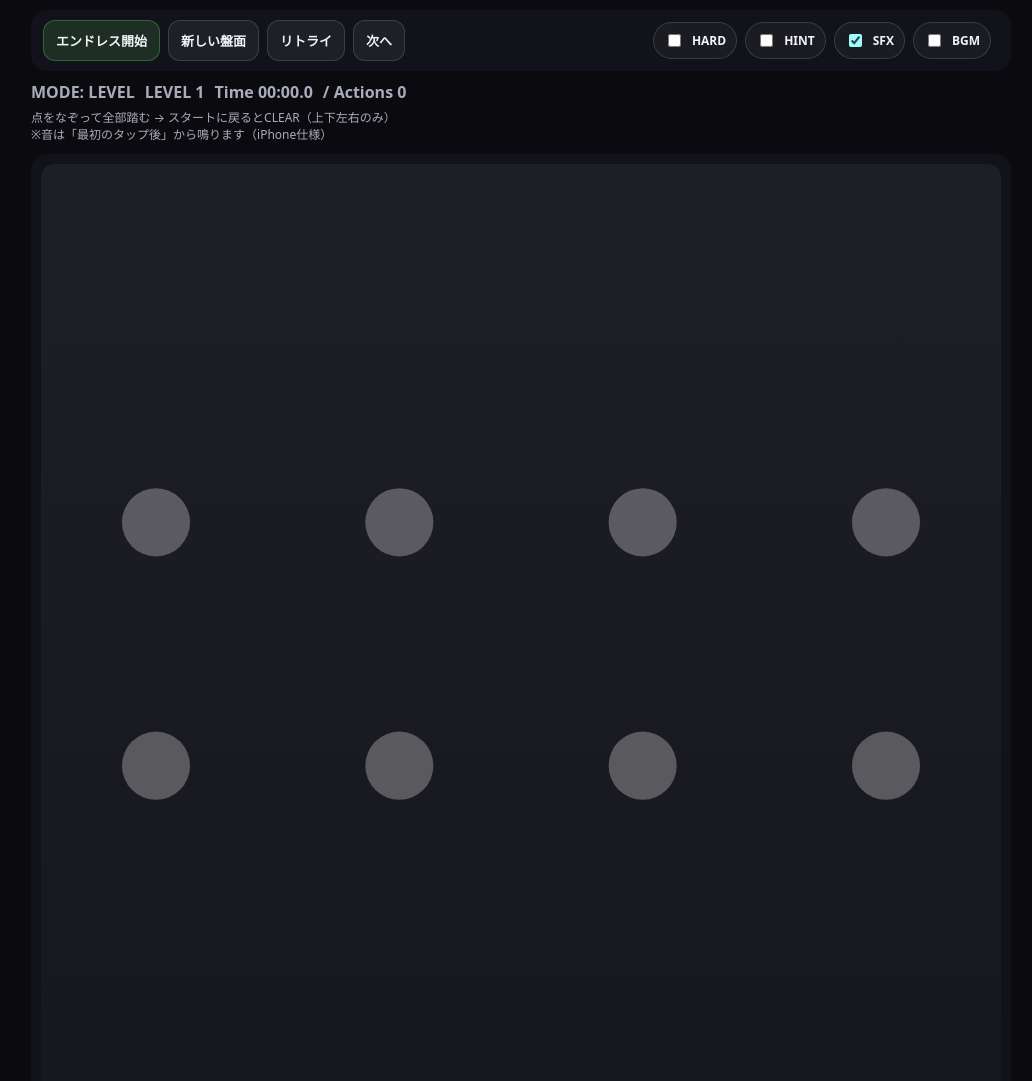
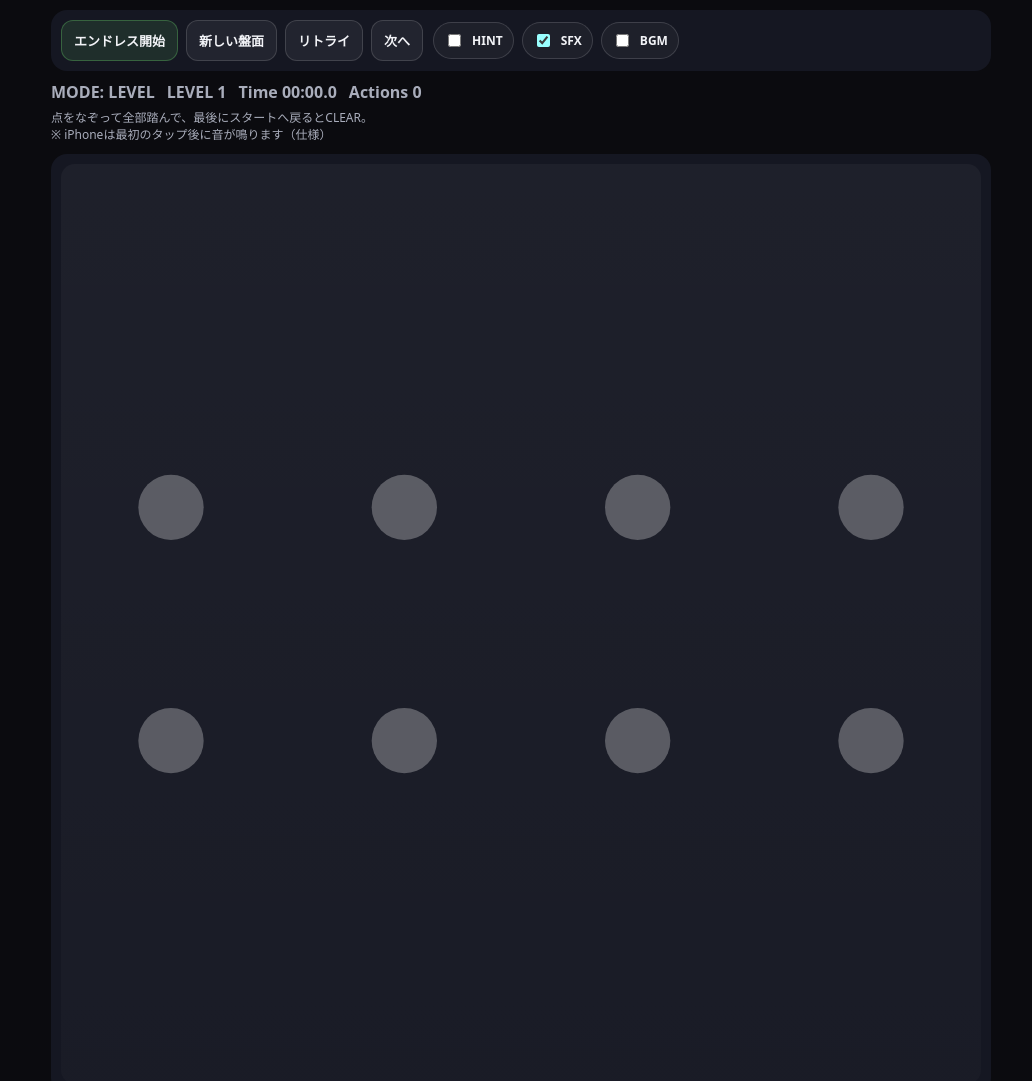
Before and after one commit to KeigoFukada/loopline, a plain HTML site: page index.html in a window 1280 px wide. Shown: the top 1081 px of the page, without its empty margins (119-1151 px from the left). Drawn offline with Linux system fonts and the light colour scheme.

Commit message:
Refactor HTML structure and improve styles
Updated the title and improved styling for various elements. Refactored audio handling and UI interactions for better readability and functionality.

```diff
--- a/index.html
+++ b/index.html
@@ -3,30 +3,35 @@
 <head>
   <meta charset="utf-8" />
   <meta name="viewport" content="width=device-width,initial-scale=1,viewport-fit=cover" />
-  <title>LoopLine</title>
+  <title>LoopLine Recovery</title>
   <meta name="theme-color" content="#0b0b0f" />
   <style>
-    :root{--bg:#0b0b0f;--panel:#12121a;--ink:#f2f3f7;--muted:#a9adbb;--good:#7CFF7C;--bad:#ff6b6b;}
-    html,body{height:100%;margin:0;background:var(--bg);color:var(--ink);font-family:system-ui,-apple-system,Segoe UI,Roboto,"Noto Sans JP",sans-serif}
-    .wrap{max-width:980px;margin:0 auto;padding:10px 12px 16px}
-    .top{display:flex;gap:10px;align-items:center;justify-content:space-between;flex-wrap:wrap;background:var(--panel);border-radius:16px;padding:10px 12px}
-    .row{display:flex;gap:8px;align-items:center;flex-wrap:wrap}
-    .btn{cursor:pointer;border:1px solid rgba(255,255,255,.14);background:rgba(255,255,255,.06);color:var(--ink);
-      padding:10px 12px;border-radius:12px;font-weight:800;font-size:13px;user-select:none}
+    :root{
+      --bg:#0b0b0f; --panel:#151722; --ink:#f2f3f7; --muted:#a9adbb;
+      --good:#7CFF7C; --line:#d9dbe5;
+    }
+    *{box-sizing:border-box}
+    html,body{height:100%;margin:0;background:var(--bg);color:var(--ink);
+      font-family:system-ui,-apple-system,Segoe UI,Roboto,"Noto Sans JP",sans-serif}
+    .wrap{max-width:960px;margin:0 auto;padding:10px}
+    .top{background:var(--panel);border-radius:16px;padding:10px;display:flex;gap:10px;flex-wrap:wrap;align-items:center}
+    .row{display:flex;gap:8px;flex-wrap:wrap;align-items:center}
+    .btn{border:1px solid rgba(255,255,255,.14);background:rgba(255,255,255,.06);color:var(--ink);
+      padding:10px 12px;border-radius:12px;font-weight:800;font-size:13px;cursor:pointer;user-select:none}
     .btn:active{transform:translateY(1px)}
-    .btn.primary{background:rgba(124,255,124,.12);border-color:rgba(124,255,124,.25)}
-    .pill{display:inline-flex;gap:8px;align-items:center;padding:8px 10px;border-radius:999px;border:1px solid rgba(255,255,255,.14);background:rgba(255,255,255,.04);font-size:12px;font-weight:800}
+    .btn.primary{background:rgba(124,255,124,.10);border-color:rgba(124,255,124,.25)}
+    .pill{display:inline-flex;align-items:center;gap:8px;padding:8px 10px;border-radius:999px;
+      border:1px solid rgba(255,255,255,.14);background:rgba(255,255,255,.04);font-size:12px;font-weight:800}
     .pill input{accent-color:#9ff}
-    .stats{display:flex;gap:10px;align-items:center;flex-wrap:wrap;margin-top:10px;color:var(--muted);font-weight:800}
+    #clear{font-weight:1000;color:var(--good);margin-left:4px}
+    .stats{display:flex;gap:12px;flex-wrap:wrap;color:var(--muted);font-weight:800;margin-top:10px}
     .hint{margin-top:6px;color:var(--muted);font-size:12px;line-height:1.45}
-    .stage{margin-top:10px;background:var(--panel);border-radius:16px;padding:10px}
-    canvas{width:100%;display:block;border-radius:14px;background:linear-gradient(180deg, rgba(255,255,255,.05), rgba(255,255,255,.02));touch-action:none}
-    #clear{font-weight:1000;color:var(--good);letter-spacing:.06em}
+    .stage{background:var(--panel);border-radius:16px;padding:10px;margin-top:10px}
+    canvas{width:100%;display:block;border-radius:14px;background:linear-gradient(180deg, rgba(255,255,255,.04), rgba(255,255,255,.02));touch-action:none}
     @media (max-width:520px){
       .top{flex-direction:column;align-items:stretch}
       .btn{padding:9px 10px;font-size:12px}
       .pill{padding:7px 9px}
-      .wrap{padding:8px 10px 14px}
     }
   </style>
 </head>
@@ -34,16 +39,15 @@
 <div class="wrap">
   <div class="top">
     <div class="row">
-      <div class="btn primary" id="btnEndless">エンドレス開始</div>
-      <div class="btn" id="btnNew">新しい盤面</div>
-      <div class="btn" id="btnRetry">リトライ</div>
-      <div class="btn" id="btnNext">次へ</div>
+      <button class="btn primary" id="btnEndless">エンドレス開始</button>
+      <button class="btn" id="btnNew">新しい盤面</button>
+      <button class="btn" id="btnRetry">リトライ</button>
+      <button class="btn" id="btnNext">次へ</button>
     </div>
     <div class="row">
-      <span class="pill"><input type="checkbox" id="togHard">HARD</span>
-      <span class="pill"><input type="checkbox" id="togHint">HINT</span>
-      <span class="pill"><input type="checkbox" id="togSfx" checked>SFX</span>
-      <span class="pill"><input type="checkbox" id="togBgm">BGM</span>
+      <label class="pill"><input type="checkbox" id="togHint">HINT</label>
+      <label class="pill"><input type="checkbox" id="togSfx" checked>SFX</label>
+      <label class="pill"><input type="checkbox" id="togBgm">BGM</label>
       <span id="clear"></span>
     </div>
   </div>
@@ -52,11 +56,11 @@
     <div>MODE: <span id="modeLabel">LEVEL</span></div>
     <div>LEVEL <span id="levelLabel">1</span></div>
     <div>Time <span id="timeLabel">00:00.0</span></div>
-    <div>/ Actions <span id="actLabel">0</span></div>
+    <div>Actions <span id="actLabel">0</span></div>
   </div>
   <div class="hint">
-    点をなぞって全部踏む → スタートに戻るとCLEAR（上下左右のみ）<br/>
-    ※音は「最初のタップ後」から鳴ります（iPhone仕様）
+    点をなぞって全部踏んで、最後にスタートへ戻るとCLEAR。<br>
+    ※ iPhoneは最初のタップ後に音が鳴ります（仕様）
   </div>
 
   <div class="stage">
@@ -66,260 +70,354 @@
 
 <script>
 (() => {
-  const ASSET_VER = "11"; // 反映されない時は数字を上げてCommit
-  const $ = (id)=>document.getElementById(id);
+  const ASSET_VER = "13"; // 反映されない時は数字を上げてCommit
+  const $ = (id) => document.getElementById(id);
 
-  // ---- audio (files) ----
+  // ========= Audio (files) =========
   const audio = (() => {
-    const enabled = { sfx:true, bgm:false };
-    const files = {
-      bgm: `assets/bgm.mp3?v=${ASSET_VER}`,
-      start: `assets/sfx_start.mp3?v=${ASSET_VER}`,
-      step: `assets/sfx_step.mp3?v=${ASSET_VER}`,
-      undo: `assets/sfx_undo.mp3?v=${ASSET_VER}`,
-      error:`assets/sfx_error.mp3?v=${ASSET_VER}`,
-      clear:`assets/sfx_clear.mp3?v=${ASSET_VER}`,
+    const enabled = { sfx: true, bgm: false };
+    let unlocked = false;
+    const path = (n) => `assets/${n}.mp3?v=${ASSET_VER}`;
+    const bgm = new Audio(path("bgm"));
+    bgm.loop = true;
+    bgm.volume = 0.55;
+
+    const map = {
+      start: "sfx_start",
+      step: "sfx_step",
+      undo: "sfx_undo",
+      error: "sfx_error",
+      clear: "sfx_clear",
     };
-    let unlocked=false;
-    const bgm = new Audio(files.bgm); bgm.loop=true; bgm.volume=0.55;
-    function play(name, vol=0.9){
-      if(!enabled.sfx || !unlocked) return;
-      try{
-        const a = new Audio(files[name]); a.volume=vol; a.play().catch(()=>{});
-      }catch{}
+
+    function play(name, volume = 0.9) {
+      if (!enabled.sfx || !unlocked) return;
+      const file = map[name];
+      if (!file) return;
+      try {
+        const a = new Audio(path(file));
+        a.volume = volume;
+        a.play().catch(() => {});
+      } catch (_) {}
     }
-    function setBgm(on){
+
+    function setBgm(on) {
       enabled.bgm = on;
-      if(!on){ bgm.pause(); return; }
-      if(!unlocked) return;
-      bgm.play().catch(()=>{});
+      if (!on) { bgm.pause(); return; }
+      if (!unlocked) return;
+      bgm.play().catch(() => {});
     }
-    function unlock(){
-      if(unlocked) return;
-      unlocked=true;
-      if(enabled.bgm) bgm.play().catch(()=>{});
+
+    function unlock() {
+      if (unlocked) return;
+      unlocked = true;
+      if (enabled.bgm) bgm.play().catch(() => {});
     }
+
     return { enabled, play, setBgm, unlock };
   })();
-  window.addEventListener("pointerdown", ()=>audio.unlock(), {passive:true});
 
-  // ---- ui ----
-  const Tog = { hard:$("togHard"), hint:$("togHint"), sfx:$("togSfx"), bgm:$("togBgm") };
-  const UI  = { mode:$("modeLabel"), level:$("levelLabel"), time:$("timeLabel"), act:$("actLabel"), clear:$("clear") };
+  window.addEventListener("pointerdown", () => audio.unlock(), { passive: true });
 
-  // ---- canvas ----
-  const cv = $("cv"); const ctx = cv.getContext("2d");
-  function resizeCanvas(){
+  // ========= UI =========
+  const UI = {
+    mode: $("modeLabel"),
+    level: $("levelLabel"),
+    time: $("timeLabel"),
+    act: $("actLabel"),
+    clear: $("clear"),
+  };
+  const Tog = {
+    hint: $("togHint"),
+    sfx: $("togSfx"),
+    bgm: $("togBgm"),
+  };
+
+  Tog.sfx.addEventListener("change", () => audio.enabled.sfx = Tog.sfx.checked);
+  Tog.bgm.addEventListener("change", () => audio.setBgm(Tog.bgm.checked));
+
+  // ========= Canvas =========
+  const cv = $("cv");
+  const ctx = cv.getContext("2d");
+
+  function resizeCanvas() {
     const rect = cv.getBoundingClientRect();
     const dpr = Math.min(2, window.devicePixelRatio || 1);
     const w = Math.max(320, Math.floor(rect.width * dpr));
-    cv.width = w; cv.height = w;
+    if (cv.width !== w || cv.height !== w) {
+      cv.width = w;
+      cv.height = w;
+    }
   }
-  window.addEventListener("resize", ()=>{ resizeCanvas(); draw(); });
+  window.addEventListener("resize", () => { resizeCanvas(); draw(); });
 
-  // ---- game (simple loopline) ----
-  const levels = [{r:2,c:4},{r:3,c:4},{r:4,c:4},{r:3,c:6},{r:4,c:6}];
-  let mode="LEVEL";
-  let levelIndex=0;
-  let rows=2, cols=4;
-  let nodes=[]; // {id,r,c,x,y,visited}
-  let startId=-1, lastId=-1;
-  let path=[]; let segments=[];
-  let actions=0;
-  let startedAt=null, timer=null;
+  // ========= Game =========
+  const levels = [
+    { r: 2, c: 4 },
+    { r: 3, c: 4 },
+    { r: 4, c: 4 },
+    { r: 3, c: 6 },
+    { r: 4, c: 6 },
+    { r: 5, c: 6 },
+  ];
 
-  function fmt(ms){
-    const s=ms/1000, m=Math.floor(s/60), rr=s-m*60;
-    return `${String(m).padStart(2,"0")}:${String(Math.floor(rr)).padStart(2,"0")}.${Math.floor((rr%1)*10)}`;
+  let mode = "LEVEL";
+  let levelIdx = 0;
+  let rows = 2, cols = 4;
+  let nodes = []; // {id,r,c,x,y,visited}
+  let startId = -1;
+  let lastId = -1;
+  let path = [];
+  let segments = []; // [a,b]
+  let actions = 0;
+
+  let startedAt = null;
+  let timer = null;
+
+  function fmtTime(ms) {
+    const t = Math.max(0, ms|0);
+    const s = t / 1000;
+    const m = Math.floor(s / 60);
+    const rs = s - m * 60;
+    return `${String(m).padStart(2,"0")}:${String(Math.floor(rs)).padStart(2,"0")}.${Math.floor((rs % 1) * 10)}`;
   }
-  function tick(){
-    UI.time.textContent = startedAt ? fmt(Date.now()-startedAt) : "00:00.0";
+  function startTimer() {
+    if (startedAt) return;
+    startedAt = Date.now();
+    timer = setInterval(() => {
+      UI.time.textContent = fmtTime(Date.now() - startedAt);
+    }, 100);
   }
-  function startTimer(){
-    if(startedAt) return;
-    startedAt=Date.now(); timer=setInterval(tick,100);
+  function stopTimer() {
+    if (timer) clearInterval(timer);
+    timer = null;
   }
-  function stopTimer(){ if(timer) clearInterval(timer); timer=null; }
 
-  function loadLevel(r,c){
-    rows=r; cols=c;
-    nodes=[]; segments=[]; path=[]; actions=0; startedAt=null; stopTimer();
-    UI.act.textContent="0"; UI.clear.textContent="";
-    startId=-1; lastId=-1;
-    for(let rr=0;rr<rows;rr++){
-      for(let cc=0;cc<cols;cc++){
-        nodes.push({id:rr*cols+cc,r:rr,c:cc,x:0,y:0,visited:false});
+  function resetStats() {
+    stopTimer();
+    startedAt = null;
+    UI.time.textContent = "00:00.0";
+    actions = 0;
+    UI.act.textContent = "0";
+    UI.clear.textContent = "";
+  }
+
+  function buildLevel(r, c) {
+    rows = r; cols = c;
+    nodes = [];
+    segments = [];
+    path = [];
+    startId = -1;
+    lastId = -1;
+    resetStats();
+
+    let id = 0;
+    for (let rr = 0; rr < rows; rr++) {
+      for (let cc = 0; cc < cols; cc++) {
+        nodes.push({ id: id++, r: rr, c: cc, x: 0, y: 0, visited: false });
       }
     }
     draw();
   }
 
-  function pos(){
-    resizeCanvas();
-    const pad = Math.round(cv.width*0.12);
-    const size = cv.width - pad*2;
-    const step = (cols>1 && rows>1) ? Math.min(size/(cols-1), size/(rows-1)) : size;
-    const ox = (cv.width - (cols-1)*step)/2;
-    const oy = (cv.height - (rows-1)*step)/2;
-    for(const n of nodes){
-      n.x = ox + n.c*step;
-      n.y = oy + n.r*step;
-    }
-    return {pad,step};
+  function nextLevel() {
+    levelIdx = (levelIdx + 1) % levels.length;
+    UI.level.textContent = String(levelIdx + 1);
+    const lv = levels[levelIdx];
+    buildLevel(lv.r, lv.c);
   }
 
-  function nearest(px,py){
-    let best=null, bd=1e18;
-    for(const n of nodes){
-      const dx=n.x-px, dy=n.y-py;
-      const d=dx*dx+dy*dy;
-      if(d<bd){ bd=d; best=n; }
-    }
-    return {n:best,d2:bd};
-  }
-  function adjacent(a,b){
-    const A=nodes[a], B=nodes[b];
-    return Math.abs(A.r-B.r)+Math.abs(A.c-B.c)===1;
-  }
-  function visitedCount(){
-    let c=0; for(const n of nodes) if(n.visited) c++; return c;
+  function newBoard() {
+    // 同レベルのまま、行列を少し揺らして新鮮味
+    const base = levels[levelIdx];
+    const swap = Math.random() < 0.5;
+    const r = swap ? base.r : base.r;
+    const c = swap ? base.c : base.c;
+    buildLevel(r, c);
   }
 
-  function tryStep(target){
-    if(!target) return;
-    if(startId<0){
+  function updateNodePixels() {
+    resizeCanvas();
+    const pad = Math.round(cv.width * 0.12);
+    const usable = cv.width - pad * 2;
+    const stepX = cols > 1 ? usable / (cols - 1) : usable;
+    const stepY = rows > 1 ? usable / (rows - 1) : usable;
+    const step = Math.min(stepX, stepY);
+    const ox = (cv.width - (cols - 1) * step) / 2;
+    const oy = (cv.height - (rows - 1) * step) / 2;
+
+    for (const n of nodes) {
+      n.x = ox + n.c * step;
+      n.y = oy + n.r * step;
+    }
+    return { step };
+  }
+
+  function adjacent(a, b) {
+    const A = nodes[a], B = nodes[b];
+    return Math.abs(A.r - B.r) + Math.abs(A.c - B.c) === 1;
+  }
+
+  function visitedCount() {
+    let count = 0;
+    for (const n of nodes) if (n.visited) count++;
+    return count;
+  }
+
+  function nearestNode(px, py) {
+    let best = null, bestD = Infinity;
+    for (const n of nodes) {
+      const dx = px - n.x, dy = py - n.y;
+      const d = dx * dx + dy * dy;
+      if (d < bestD) { bestD = d; best = n; }
+    }
+    return { node: best, dist2: bestD };
+  }
+
+  function tryStep(target) {
+    if (!target) return;
+    if (UI.clear.textContent === "CLEAR!") return;
+
+    if (startId < 0) {
       // start
-      startId=target.id; lastId=target.id;
-      target.visited=true;
-      path=[target.id];
-      actions++; UI.act.textContent=String(actions);
-      audio.play("start",0.9);
+      startId = target.id;
+      lastId = target.id;
+      target.visited = true;
+      path = [target.id];
+      actions++; UI.act.textContent = String(actions);
+      audio.play("start", 0.95);
       draw();
       return;
     }
 
-    // undo (one step back)
-    if(path.length>=2 && target.id===path[path.length-2]){
+    // undo (tap previous)
+    if (path.length >= 2 && target.id === path[path.length - 2]) {
+      const removed = path.pop();
+      nodes[removed].visited = false;
       segments.pop();
-      const last = path.pop();
-      nodes[last].visited=false;
-      lastId = path[path.length-1];
-      actions++; UI.act.textContent=String(actions);
-      audio.play("undo",0.85);
+      lastId = path[path.length - 1];
+      actions++; UI.act.textContent = String(actions);
+      audio.play("undo", 0.85);
       draw();
       return;
     }
 
-    // close
-    const total = rows*cols;
-    if(target.id===startId && path.length>=4 && adjacent(lastId,startId) && visitedCount()===total){
-      segments.push([lastId,startId]);
-      actions++; UI.act.textContent=String(actions);
+    const total = rows * cols;
+
+    // close loop
+    if (
+      target.id === startId &&
+      path.length >= 4 &&
+      adjacent(lastId, startId) &&
+      visitedCount() === total
+    ) {
+      segments.push([lastId, startId]);
+      actions++; UI.act.textContent = String(actions);
       stopTimer();
-      UI.clear.textContent="CLEAR!";
-      audio.play("clear",1.0);
+      UI.clear.textContent = "CLEAR!";
+      audio.play("clear", 1.0);
       draw();
-      // auto next
-      if(mode==="LEVEL"){
-        setTimeout(()=>nextLevel(), 650);
-      }
+      if (mode === "LEVEL") setTimeout(nextLevel, 650);
       return;
     }
 
-    if(target.visited) { audio.play("error",0.9); return; }
-    if(!adjacent(lastId,target.id)) { audio.play("error",0.9); return; }
+    if (target.visited) { audio.play("error", 0.9); return; }
+    if (!adjacent(lastId, target.id)) { audio.play("error", 0.9); return; }
 
-    if(path.length===1) startTimer();
-    segments.push([lastId,target.id]);
-    target.visited=true;
+    if (path.length === 1) startTimer();
+    segments.push([lastId, target.id]);
+    target.visited = true;
     path.push(target.id);
-    lastId=target.id;
-    actions++; UI.act.textContent=String(actions);
-    audio.play("step",0.75);
+    lastId = target.id;
+    actions++; UI.act.textContent = String(actions);
+    audio.play("step", 0.75);
     draw();
   }
 
-  function nextLevel(){
-    levelIndex = (levelIndex+1) % levels.length;
-    UI.level.textContent=String(levelIndex+1);
-    const lv = levels[levelIndex];
-    loadLevel(lv.r, lv.c);
-  }
+  // pointer input
+  cv.addEventListener("pointerdown", (e) => {
+    const rect = cv.getBoundingClientRect();
+    const x = (e.clientX - rect.left) * (cv.width / rect.width);
+    const y = (e.clientY - rect.top) * (cv.height / rect.height);
+    const { step } = updateNodePixels();
+    const { node, dist2 } = nearestNode(x, y);
+    const r = Math.max(14, step * 0.18);
+    if (node && dist2 <= (r * r * 5)) {
+      tryStep(node);
+    }
+  }, { passive: true });
 
-  // input
-  cv.addEventListener("pointerdown",(e)=>{
-    const rect=cv.getBoundingClientRect();
-    const x=(e.clientX-rect.left)*(cv.width/rect.width);
-    const y=(e.clientY-rect.top)*(cv.height/rect.height);
-    const {n,d2} = nearest(x,y);
-    const r = Math.max(14, cv.width*0.02);
-    if(d2 <= r*r*6) tryStep(n);
-  }, {passive:true});
+  // buttons
+  $("btnRetry").addEventListener("click", () => {
+    const lv = levels[levelIdx];
+    buildLevel(lv.r, lv.c);
+  });
+  $("btnNew").addEventListener("click", newBoard);
+  $("btnNext").addEventListener("click", nextLevel);
+  $("btnEndless").addEventListener("click", () => {
+    mode = "ENDLESS";
+    UI.mode.textContent = "ENDLESS";
+    levelIdx = 0;
+    UI.level.textContent = "1";
+    const lv = levels[levelIdx];
+    buildLevel(lv.r, lv.c);
+  });
 
-  function draw(){
-    const {step} = pos();
-    ctx.clearRect(0,0,cv.width,cv.height);
+  // render
+  function draw() {
+    if (!nodes.length) return;
+    const { step } = updateNodePixels();
+    ctx.clearRect(0, 0, cv.width, cv.height);
 
-    // segments
-    ctx.lineCap="round"; ctx.lineJoin="round";
-    ctx.lineWidth = Math.max(6, step*0.10);
-    ctx.strokeStyle = "rgba(215,217,226,.95)";
-    for(const [a,b] of segments){
-      const A=nodes[a], B=nodes[b];
-      ctx.beginPath(); ctx.moveTo(A.x,A.y); ctx.lineTo(B.x,B.y); ctx.stroke();
+    // path lines
+    ctx.lineCap = "round";
+    ctx.lineJoin = "round";
+    ctx.lineWidth = Math.max(6, step * 0.10);
+    ctx.strokeStyle = "rgba(217,219,229,.95)";
+    for (const [a, b] of segments) {
+      const A = nodes[a], B = nodes[b];
+      ctx.beginPath();
+      ctx.moveTo(A.x, A.y);
+      ctx.lineTo(B.x, B.y);
+      ctx.stroke();
     }
 
-    // hint: next legal nodes
-    if(Tog.hint.checked && startId>=0 && UI.clear.textContent!=="CLEAR!"){
-      const cand=[];
-      for(const n of nodes){
-        if(n.visited) continue;
-        if(adjacent(lastId,n.id)) cand.push(n);
+    // hint
+    if (Tog.hint.checked && startId >= 0 && UI.clear.textContent !== "CLEAR!") {
+      ctx.globalAlpha = 0.20;
+      ctx.fillStyle = "#fff";
+      for (const n of nodes) {
+        if (n.visited) continue;
+        if (!adjacent(lastId, n.id)) continue;
+        ctx.beginPath();
+        ctx.arc(n.x, n.y, Math.max(18, step * 0.18), 0, Math.PI * 2);
+        ctx.fill();
       }
-      ctx.globalAlpha=0.22;
-      ctx.fillStyle="#ffffff";
-      for(const n of cand){
-        ctx.beginPath(); ctx.arc(n.x,n.y,Math.max(18,step*0.16),0,Math.PI*2); ctx.fill();
-      }
-      ctx.globalAlpha=1;
+      ctx.globalAlpha = 1;
     }
 
     // nodes
-    const r = Math.max(10, step*0.14);
-    for(const n of nodes){
-      ctx.beginPath(); ctx.arc(n.x,n.y,r,0,Math.PI*2);
+    const r = Math.max(10, step * 0.14);
+    for (const n of nodes) {
+      ctx.beginPath();
+      ctx.arc(n.x, n.y, r, 0, Math.PI * 2);
       ctx.fillStyle = n.visited ? "rgba(255,255,255,.95)" : "rgba(255,255,255,.28)";
       ctx.fill();
-      if(n.id===startId){
-        ctx.lineWidth=Math.max(3,step*0.06);
-        ctx.strokeStyle="rgba(124,255,124,.85)";
+
+      if (n.id === startId) {
+        ctx.lineWidth = Math.max(3, step * 0.06);
+        ctx.strokeStyle = "rgba(124,255,124,.9)";
         ctx.stroke();
       }
     }
   }
 
-  // buttons
-  $("btnRetry").addEventListener("click", ()=>{
-    const lv = levels[levelIndex]; loadLevel(lv.r, lv.c);
-  });
-  $("btnNew").addEventListener("click", ()=>{
-    const lv = levels[levelIndex]; loadLevel(lv.r, lv.c);
-  });
-  $("btnNext").addEventListener("click", ()=>nextLevel());
-  $("btnEndless").addEventListener("click", ()=>{
-    mode="ENDLESS"; UI.mode.textContent="ENDLESS";
-    levelIndex=0; UI.level.textContent="1";
-    const lv = levels[0]; loadLevel(lv.r, lv.c);
-  });
-
-  Tog.sfx.addEventListener("change",()=>audio.enabled.sfx=Tog.sfx.checked);
-  Tog.bgm.addEventListener("change",()=>audio.setBgm(Tog.bgm.checked));
-
   // init
   resizeCanvas();
-  UI.mode.textContent="LEVEL";
-  UI.level.textContent="1";
-  loadLevel(levels[0].r, levels[0].c);
+  UI.mode.textContent = "LEVEL";
+  UI.level.textContent = "1";
+  const lv = levels[levelIdx];
+  buildLevel(lv.r, lv.c);
 })();
 </script>
 </body>
```
